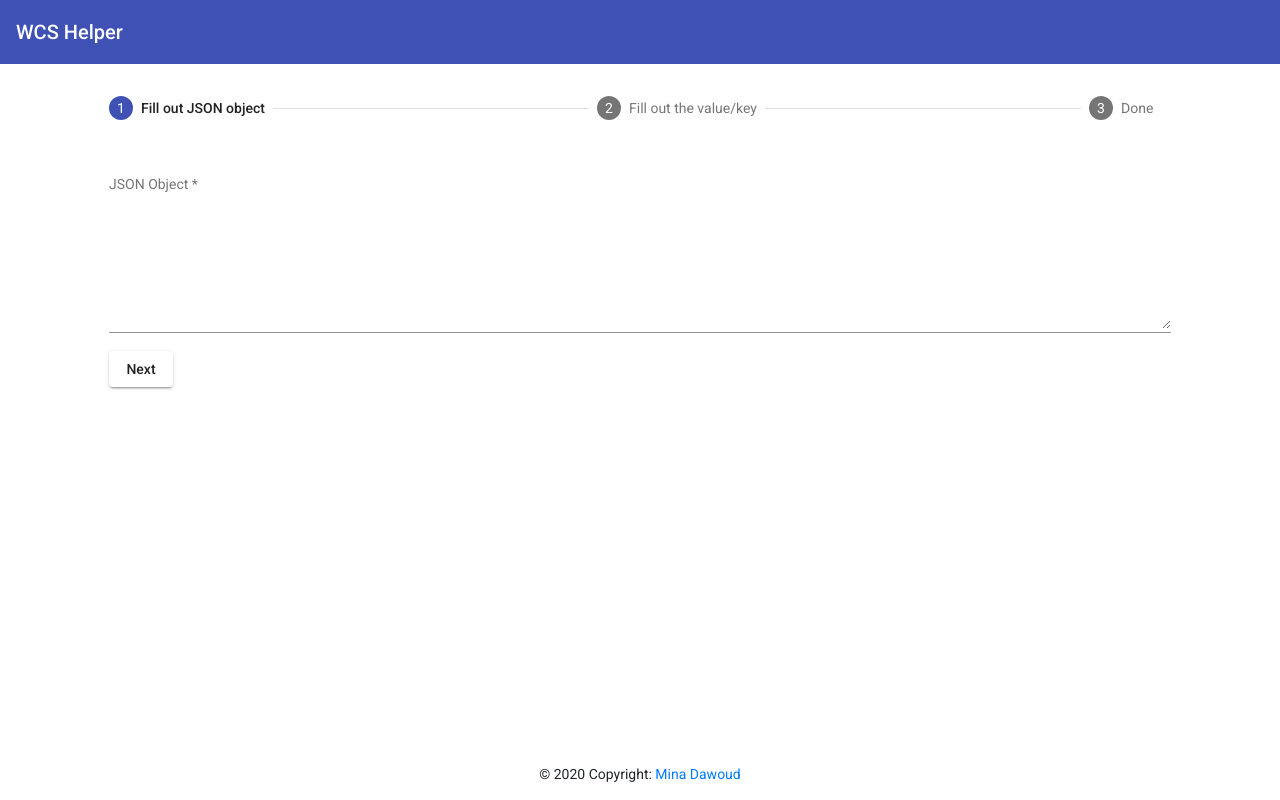
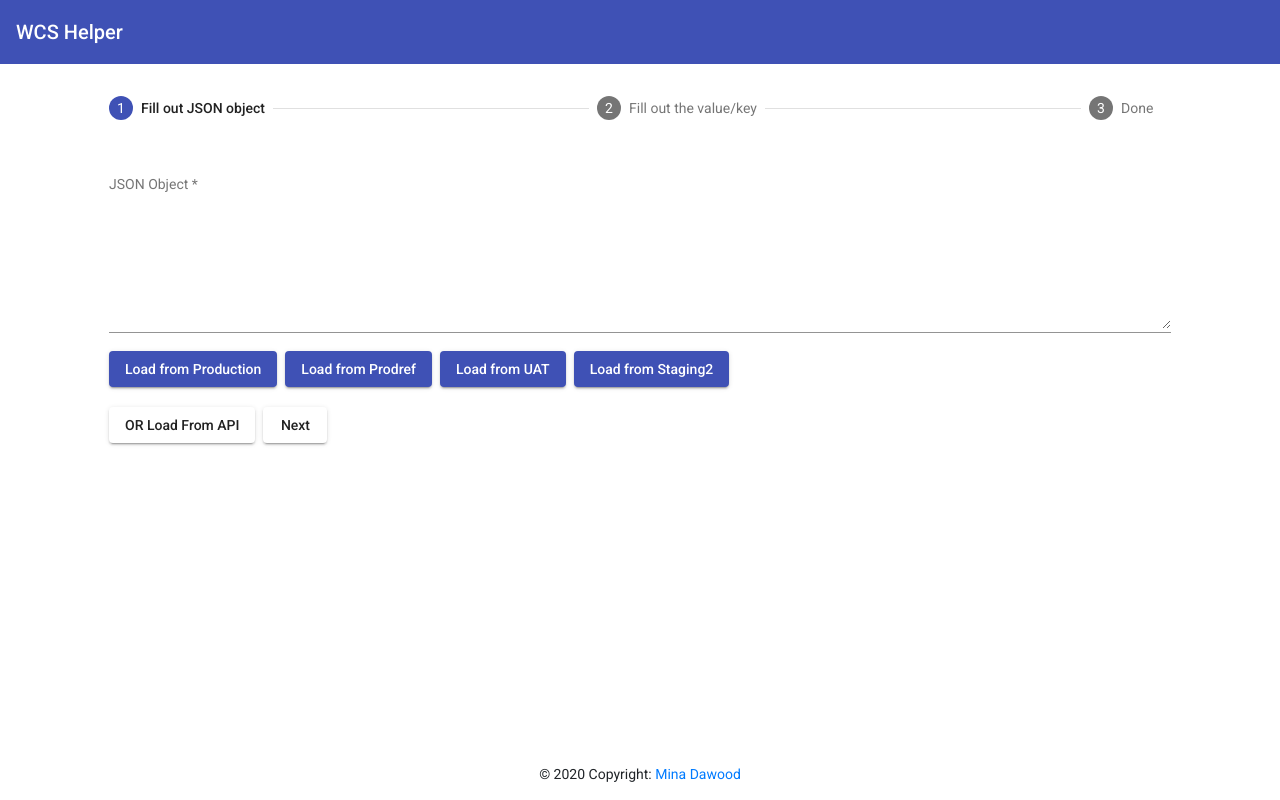
Before and after one commit to Mina-Dawood/wcs-helper, an Angular app: page / in a window 1280 px wide. Built offline with nearby package versions, Linux system fonts and the light colour scheme.

Commit message:
DEVELOP: Adding some features for loading JSON

```diff
--- a/angular.json
+++ b/angular.json
@@ -68,7 +68,8 @@
         "serve": {
           "builder": "@angular-devkit/build-angular:dev-server",
           "options": {
-            "browserTarget": "wcs-helper:build"
+            "browserTarget": "wcs-helper:build",
+            "proxyConfig": "proxy.conf.json"
           },
           "configurations": {
             "production": {
--- a/package.json
+++ b/package.json
@@ -4,7 +4,7 @@
   "main": "main.js",
   "scripts": {
     "ng": "ng",
-    "start": "ng serve",
+    "start": "ng serve --proxy-config proxy.conf.json",
     "build": "ng build",
     "test": "ng test",
     "lint": "ng lint",
--- a/src/app/app.component.html
+++ b/src/app/app.component.html
@@ -13,8 +13,16 @@
           <textarea [disabled]="isLoading" matInput placeholder="{key: value, ...}" formControlName="json"
             required></textarea>
         </mat-form-field>
+        <!-- <iframe src="https://assets-es-prodref.myvdf.aws.cps.vodafone.com/mves/content" frameborder="0"></iframe> -->
         <div>
-          <!-- <button mat-raised-button (click)="openDialog()">OR Load from URL</button> -->
+          <button mat-raised-button color="primary" (click)="loadFromAPI('prod', stepper)">Load from Production</button>
+          <button mat-raised-button color="primary" (click)="loadFromAPI('prodref', stepper)">Load from Prodref</button>
+          <button mat-raised-button color="primary" (click)="loadFromAPI('uat', stepper)">Load from UAT</button>
+          <button mat-raised-button color="primary" (click)="loadFromAPI('staging2', stepper)">Load from
+            Staging2</button>
+          <br>
+          <br>
+          <button mat-raised-button (click)="openDialog(stepper)">OR Load From API</button>
           <button mat-raised-button (click)="checkJSON(stepper)">Next</button>
         </div>
       </form>
@@ -128,7 +136,13 @@
             required></textarea>
         </mat-form-field>
         <div>
-          <!-- <button mat-raised-button (click)="openDialog()">OR Load from URL</button> -->
+          <button mat-raised-button color="primary" (click)="loadFromAPI('prod', stepper)">Load from Production</button>
+          <button mat-raised-button color="primary" (click)="loadFromAPI('prodref', stepper)">Load from Prodref</button>
+          <button mat-raised-button color="primary" (click)="loadFromAPI('uat', stepper)">Load from UAT</button>
+          <button mat-raised-button color="primary" (click)="loadFromAPI('staging2', stepper)">Load from
+            Staging2</button>
+          <br>
+          <button mat-raised-button (click)="openDialog(stepper)">OR Load From API</button>
           <button mat-raised-button (click)="checkJSON(stepper)">Next</button>
         </div>
       </form>
@@ -234,6 +248,6 @@
 </div>
 <footer class="page-footer font-small special-color-dark pt-4">
   <div class="footer-copyright text-center py-3">© 2020 Copyright:
-    <a target="_blank" href="https://www.linkedin.com/in/mina-dawoud-28490584/"> Mina Dawoud</a>
+    <a href="https://www.linkedin.com/in/mina-dawoud-28490584/"> Mina Dawood</a>
   </div>
 </footer>
--- a/src/app/app.component.scss
+++ b/src/app/app.component.scss
@@ -18,6 +18,10 @@ mat-spinner {
 
 button {
   margin-right: 8px;
+  @media only screen and (max-width: 600px) {
+    width: 100%;
+    margin-bottom: 8px;
+  }
 }
 
 mat-card {
--- a/src/app/app.component.ts
+++ b/src/app/app.component.ts
@@ -4,7 +4,7 @@ import { MatSnackBar } from '@angular/material/snack-bar';
 import { MatStepper } from '@angular/material/stepper';
 import { MatDialog } from '@angular/material/dialog';
 import { UrlDialogComponent } from './url-dialog/url-dialog.component';
-import { HttpClient } from '@angular/common/http';
+import { HttpClient, HttpHeaders } from '@angular/common/http';
 import { JsonPipe } from '@angular/common';
 
 @Component({
@@ -43,20 +43,39 @@ export class AppComponent implements OnInit {
     });
   }
 
-  openDialog(): void {
+  loadFromAPI(env: string, stepper: MatStepper): void {
+    this.isLoading = true;
+    this.http.get(`https://wcs-helper.herokuapp.com/api/${env}`).subscribe(data => {
+      this.isLoading = false;
+      this.firstFormGroup.controls.json.setValue(JSON.stringify(data));
+      setTimeout(() => {
+        this.checkJSON(stepper);
+      }, 2000);
+    }, (err) => {
+      this.isLoading = false;
+      this.openSnackBar('Something went Wrong, Try Again!', 'Ok');
+    });
+  }
+
+  openDialog(stepper: MatStepper): void {
     const dialogRef = this.dialog.open(UrlDialogComponent, {
       width: '500px'
     });
 
     dialogRef.afterClosed().subscribe(url => {
-      this.isLoading = true;
-      this.http.get(url).subscribe(data => {
-        this.isLoading = false;
-        this.firstFormGroup.controls.json.setValue(JSON.stringify(data));
-      }, err => {
-        this.isLoading = false;
-        this.openSnackBar('Please Enter Valid URL, Try Again!', 'Ok');
-      });
+      if (url) {
+        this.isLoading = true;
+        this.http.get(`https://wcs-helper.herokuapp.com/api/load-json?url=${url}`).subscribe(data => {
+          this.isLoading = false;
+          this.firstFormGroup.controls.json.setValue(JSON.stringify(data));
+          setTimeout(() => {
+            this.checkJSON(stepper);
+          }, 2000);
+        }, (err) => {
+          this.isLoading = false;
+          this.openSnackBar('Something went Wrong, Try Again!', 'Ok');
+        });
+      }
     });
   }
 
--- a/src/app/app.module.ts
+++ b/src/app/app.module.ts
@@ -1,6 +1,5 @@
 import { BrowserModule } from '@angular/platform-browser';
 import { NgModule } from '@angular/core';
-
 import { AppComponent } from './app.component';
 import { BrowserAnimationsModule } from '@angular/platform-browser/animations';
 import { MatInputModule } from '@angular/material/input';
@@ -17,8 +16,8 @@ import { UrlDialogComponent } from './url-dialog/url-dialog.component';
 import { HttpClientModule } from '@angular/common/http';
 import { MatProgressSpinnerModule } from '@angular/material/progress-spinner';
 import { MatCheckboxModule } from '@angular/material/checkbox';
-import {MatExpansionModule} from '@angular/material/expansion';
-import {MatTooltipModule} from '@angular/material/tooltip';
+import { MatExpansionModule } from '@angular/material/expansion';
+import { MatTooltipModule } from '@angular/material/tooltip';
 import { GetValueByPathPipe } from './get-value-by-path.pipe';
 
 @NgModule({
```
Also changed, not shown: proxy.conf.json (added, +7 -0 lines), test.js (added, +27 -0 lines).
